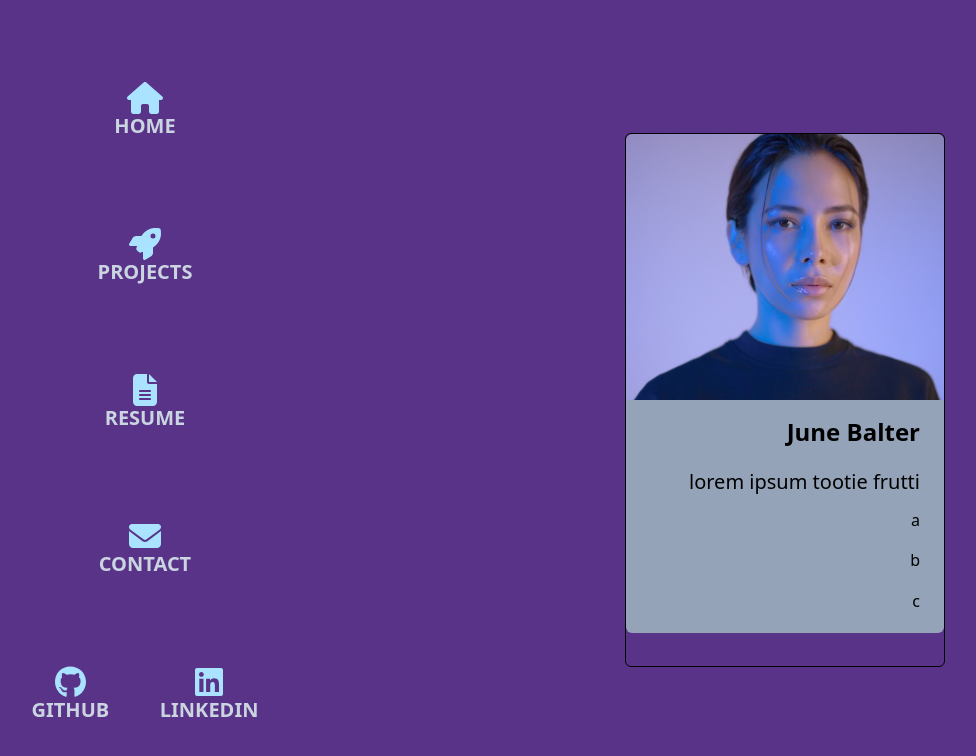
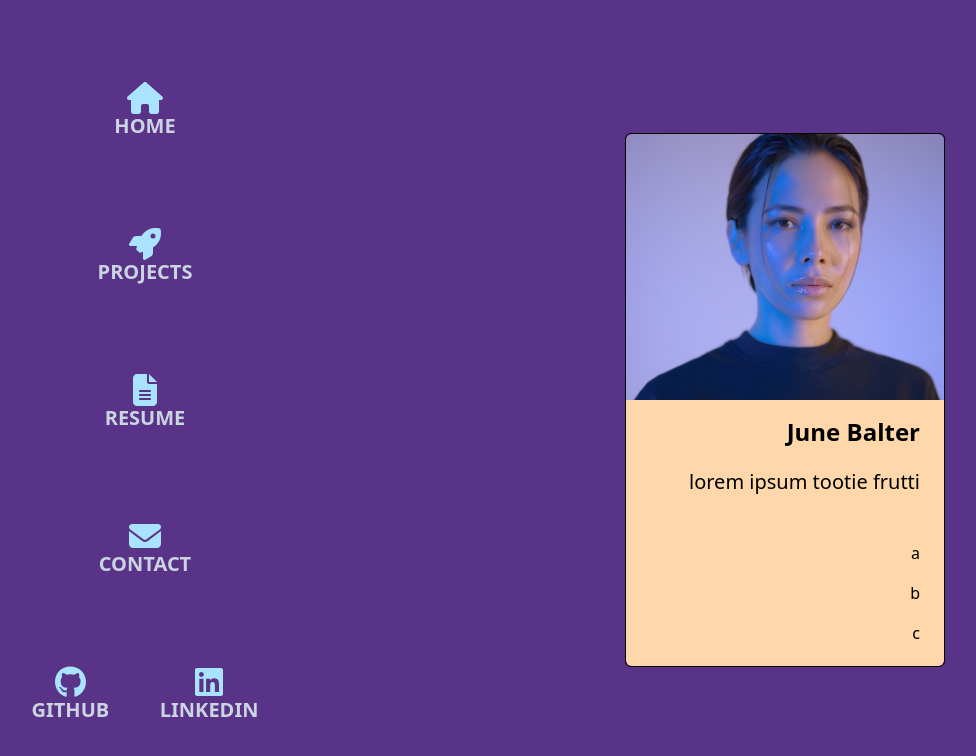
Before and after one commit to juneadam/june-portfolio, a React (Create React App) app: page /contact in a window 1280 px wide. Shown: the top 756 px of the page, without its empty margins (15-991 px from the left). Built offline with nearby package versions, Linux system fonts and the light colour scheme.

Commit message:
updated background color for card component, added styling to Projects to center content on the page

```diff
--- a/src/pages/Projects.js
+++ b/src/pages/Projects.js
@@ -1,13 +1,15 @@
-import "./Projects.css"
+import "./Projects.css";
 import DDDCarousel from "../utils/DDDCarousel";
 
-
 function Projects() {
-    return (
-        <div className="Projects relative w-[100%] h-[100%] grid place-content-center">
-            <DDDCarousel />
-        </div>
-    )
+  return (
+    <div className="Projects w-screen h-screen flex flex-auto justify-center place-items-center">
+      {/* <div className="w-80 h-80 flex items-center object-center overflow-hidden">
+        <img className="object-cover" src="aiony-haust-3TLl_97HNJo-unsplash.jpg"></img>
+      </div> */}
+      <DDDCarousel />
+    </div>
+  );
 }
 
 export default Projects;
--- a/src/utils/Card.js
+++ b/src/utils/Card.js
@@ -8,13 +8,13 @@ function Card(props) {
           alt="card-portrait"
         ></img>
       </div>
-      <div className="card-content px-6 h-fit bg-slate-400">
+      <div className="card-content px-6 h-1/4 bg-orange-200">
         <h1 className="text-2xl text-right font-semibold py-4">
           {props.title}
         </h1>
         <p className="py-1 text-xl text-right">{props.content}</p>
       </div>
-      <div className="card-links px-6 pb-3 h-1/4 bg-slate-400 flex flex-wrap flex-col justify-around items-end rounded-b-md">
+      <div className="card-links px-6 pb-3 h-1/4 bg-orange-200 flex flex-wrap flex-col justify-around items-end rounded-b-md">
         <button>a</button>
         <button>b</button>
         <button>c</button>
```
